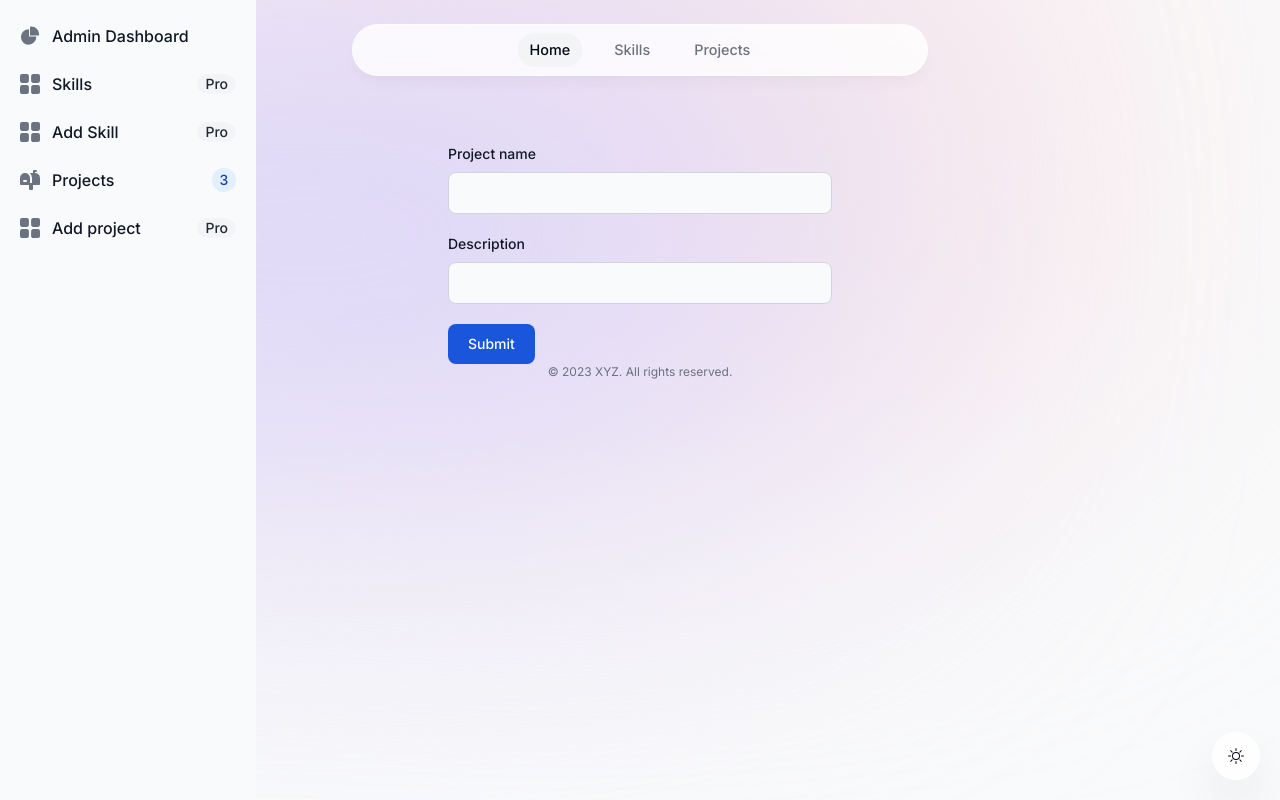
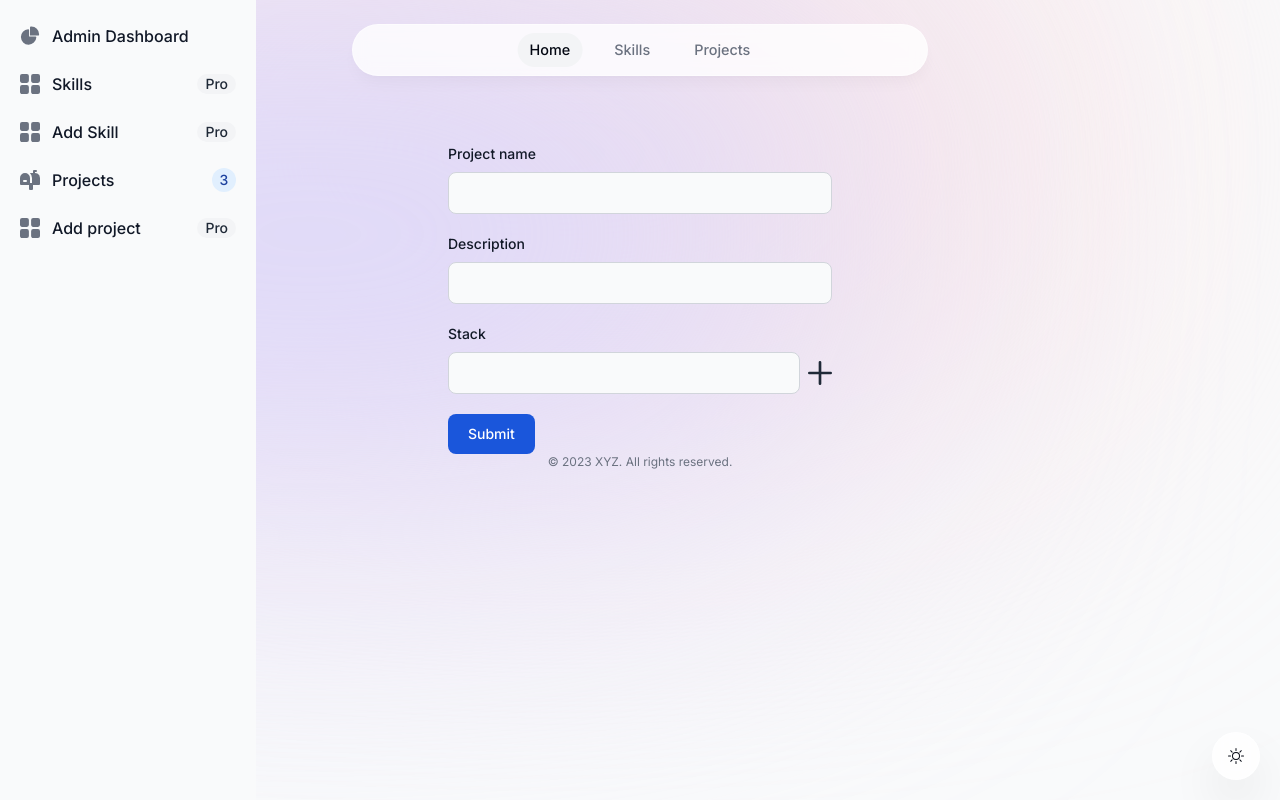
Before and after one commit to Mueem-Nahid/distributed-portfolio-frontend, a Next.js app: page /admin/add-project in a window 1280 px wide. Built offline with nearby package versions, Linux system fonts and the light colour scheme.

Commit message:
# Feature - add project stack

```diff
--- a/src/app/admin/add-project/page.tsx
+++ b/src/app/admin/add-project/page.tsx
@@ -4,13 +4,22 @@ import {useForm} from "react-hook-form";
 import {IProject} from "@/types/types";
 import {addNewProject} from "@/services/project";
 import toast from "react-hot-toast";
+import {useState} from "react";
 
 const AddProjectPage = () => {
-  const {register, handleSubmit, formState: {errors}} = useForm();
+  const {register, handleSubmit, formState: {errors}, setValue, getValues} = useForm();
+  const [stackItems, setStackItems] = useState<string[]>([]);
+  const [val, setVal] = useState('');
+  const [stackFieldError, setStackFieldError] = useState('');
 
   const onSubmit = async (data: IProject) => {
     try {
-      const res = await addNewProject(data);
+      const payload = {
+        name: data.name,
+        description: data.description,
+        stack: stackItems
+      }
+      const res = await addNewProject(payload);
       if (!res.success) {
         return toast.error(res.message);
       }
@@ -20,6 +29,21 @@ const AddProjectPage = () => {
       console.log(e)
     }
   };
+
+  const addStackItemNew = () => {
+    if (!val) {
+      setStackFieldError('Add stack field');
+      return;
+    }
+    setStackItems([...stackItems, val]);
+    setVal('');
+  }
+
+  const removeItem = (index: number) => {
+    const updatedStackItems = [...stackItems];
+    updatedStackItems.splice(index, 1);
+    setStackItems(updatedStackItems);
+  }
 
   return (
     <div>
@@ -41,6 +65,50 @@ const AddProjectPage = () => {
                  className="bg-gray-50 border border-gray-300 text-gray-900 text-sm rounded-lg focus:ring-blue-500 focus:border-blue-500 block w-full p-2.5 dark:bg-gray-700 dark:border-gray-600 dark:placeholder-gray-400 dark:text-white dark:focus:ring-blue-500 dark:focus:border-blue-500"
                  required/>
         </div>
+
+        <div className="mb-5">
+          <label htmlFor="stack"
+                 className="block mb-2 text-sm font-medium text-gray-900 dark:text-white">Stack</label>
+
+          {
+            stackItems.map((item, index) => (
+              <div key={index} className="flex gap-2 my-3">
+                <p>{item}</p>
+                <button type="button" onClick={() => removeItem(index)}>
+                  <svg className="w-6 h-6 text-gray-800 dark:text-white" aria-hidden="true"
+                       xmlns="http://www.w3.org/2000/svg" fill="none" viewBox="0 0 18 2">
+                    <path stroke="currentColor" strokeLinecap="round" strokeLinejoin="round" strokeWidth="2"
+                          d="M1 1h16"/>
+                  </svg>
+                </button>
+              </div>
+            ))
+          }
+          <div className="flex flex-col gap-2">
+            <div className="flex gap-2">
+              <input type="text" id="stack"
+                     value={val}
+                     onChange={(e) => {
+                       setStackFieldError('');
+                       setVal(e.target.value);
+                     }}
+                     className="bg-gray-50 border border-gray-300 text-gray-900 text-sm rounded-lg focus:ring-blue-500 focus:border-blue-500 block w-full p-2.5 dark:bg-gray-700 dark:border-gray-600 dark:placeholder-gray-400 dark:text-white dark:focus:ring-blue-500 dark:focus:border-blue-500"
+              />
+              <button type="button" onClick={addStackItemNew}>
+                <svg className="w-6 h-6 text-gray-800 dark:text-white" aria-hidden="true"
+                     xmlns="http://www.w3.org/2000/svg"
+                     fill="none" viewBox="0 0 18 18">
+                  <path stroke="currentColor" strokeLinecap="round" strokeLinejoin="round" strokeWidth="2"
+                        d="M9 1v16M1 9h16"/>
+                </svg>
+              </button>
+            </div>
+            {
+              stackFieldError && <p className="py-2 text-red-600">{stackFieldError}</p>
+            }
+          </div>
+        </div>
+
         <button type="submit"
                 className="text-white bg-blue-700 hover:bg-blue-800 focus:ring-4 focus:outline-none focus:ring-blue-300 font-medium rounded-lg text-sm w-full sm:w-auto px-5 py-2.5 text-center dark:bg-blue-600 dark:hover:bg-blue-700 dark:focus:ring-blue-800">Submit
         </button>
--- a/src/components/project-row.tsx
+++ b/src/components/project-row.tsx
@@ -26,9 +26,14 @@ const ProjectRow = ({project}: IProps) => {
         {project.description}
       </td>
       <td className="px-6 py-4">
-        {project.stack.map((item, i) => (
-          <p key={i}>{item}</p>
-        ))}
+        <div className="flex flex-nowrap gap-1">
+          {project.stack.slice(0, 2).map((item, i) => (
+            <span key={i}
+                  className="bg-green-100 text-green-800 text-sm font-medium me-2 px-2.5 py-0.5 rounded dark:bg-green-900 dark:text-green-300">
+              {item}
+            </span>
+          ))}
+        </div>
       </td>
       <td className="px-6 py-4 flex gap-2">
         <Link href={`projects/${project._id}`}
```
